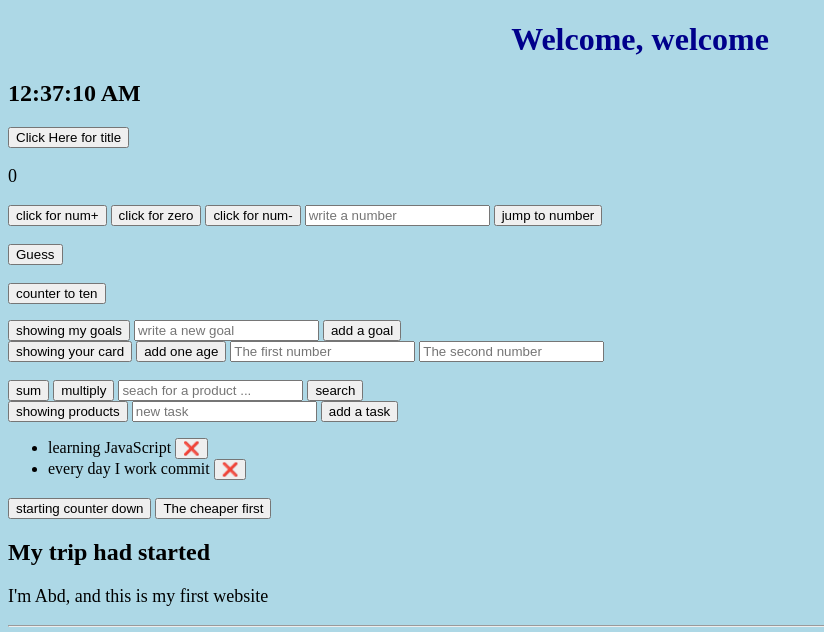
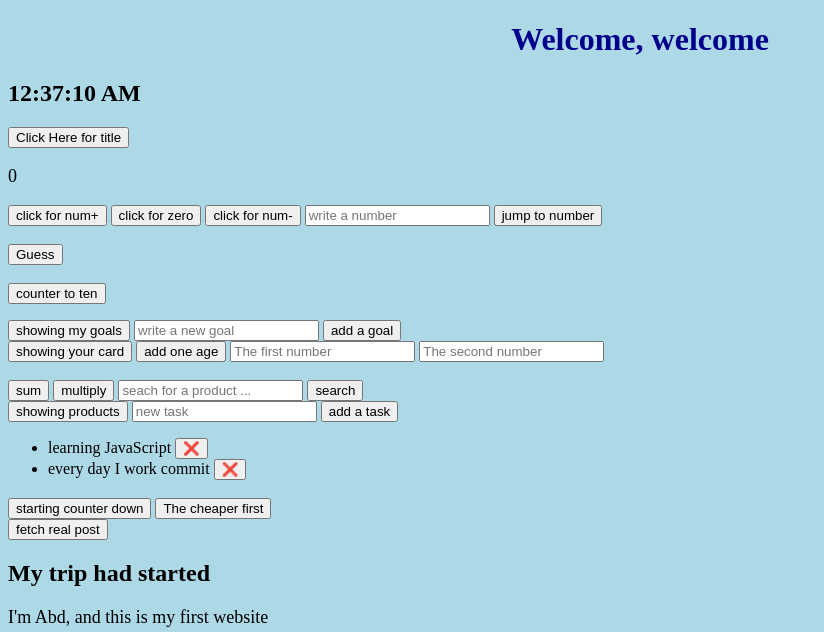
Before and after one commit to Abd-Divid/fullstack-journey, a plain HTML site: page index.html in a window 1280 px wide. Shown: the top 632 px of the page, without its empty margins (0-824 px from the left). Drawn offline with Linux system fonts and the light colour scheme.

Commit message:
fetch real posts from API

```diff
--- a/index.html
+++ b/index.html
@@ -67,7 +67,11 @@
 
         <p id="countdown"></p>
         <button onclick="startCountdown()">starting counter down</button>
+
         <button onclick="sortCheap()">The cheaper first</button>
+
+        <div id="posts"></div>
+        <button onclick="loadPosts()">fetch real post</button>
 
 
         <h2> My trip had started </h2>
@@ -326,6 +330,14 @@
             document.getElementById("products").innerHTML = html ;
         }
 
+        function loadPosts(){
+            fetch("https://jsonplaceholder.typicode.com/posts?_limit=5")
+            .then(res => res.json())
+            .then(posts => {
+                document.getElementById("posts").innerHTML =
+                posts.map(p => `<p> ${p.title}</p>`).join("");
+            });
+        }
 
 
 
```
